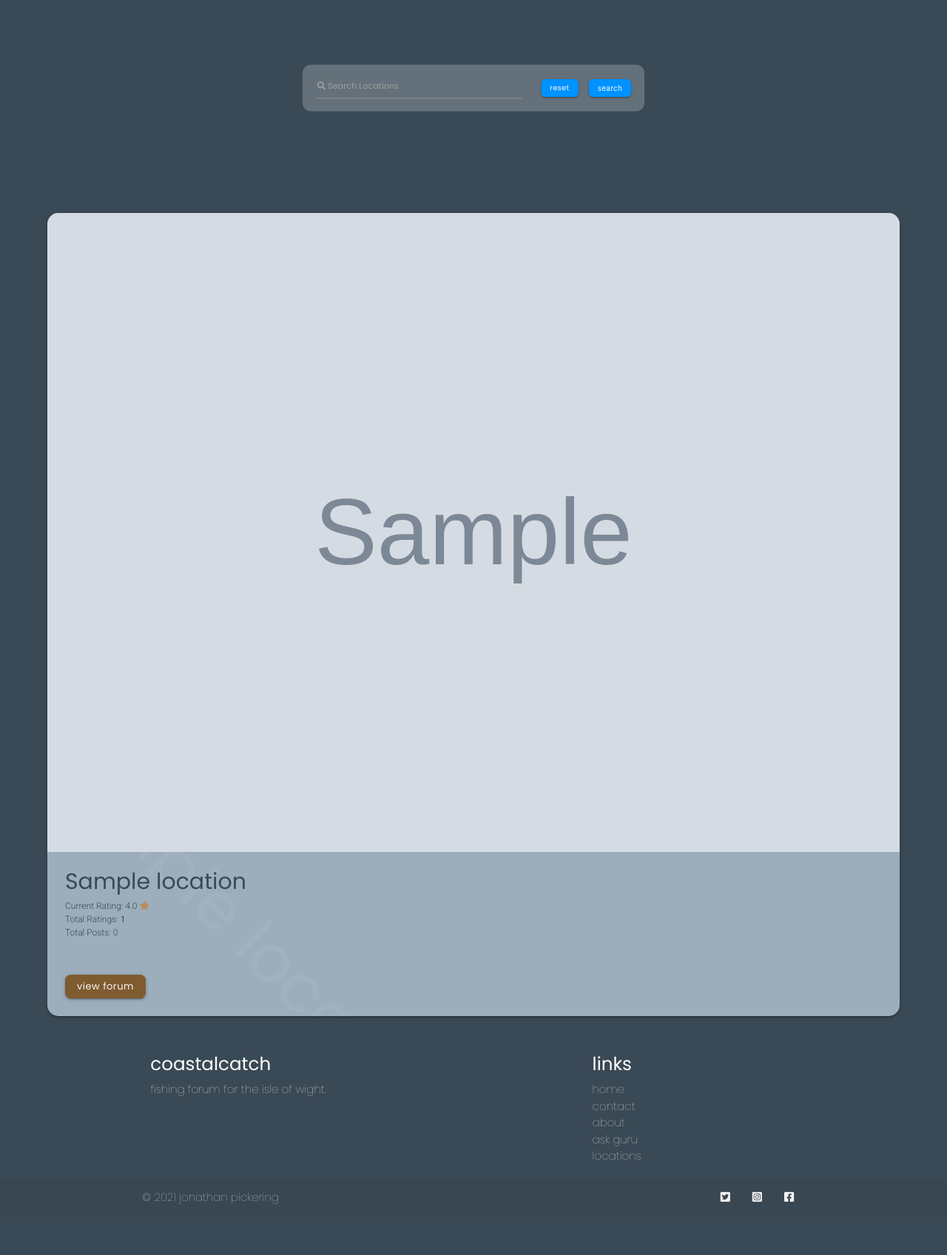
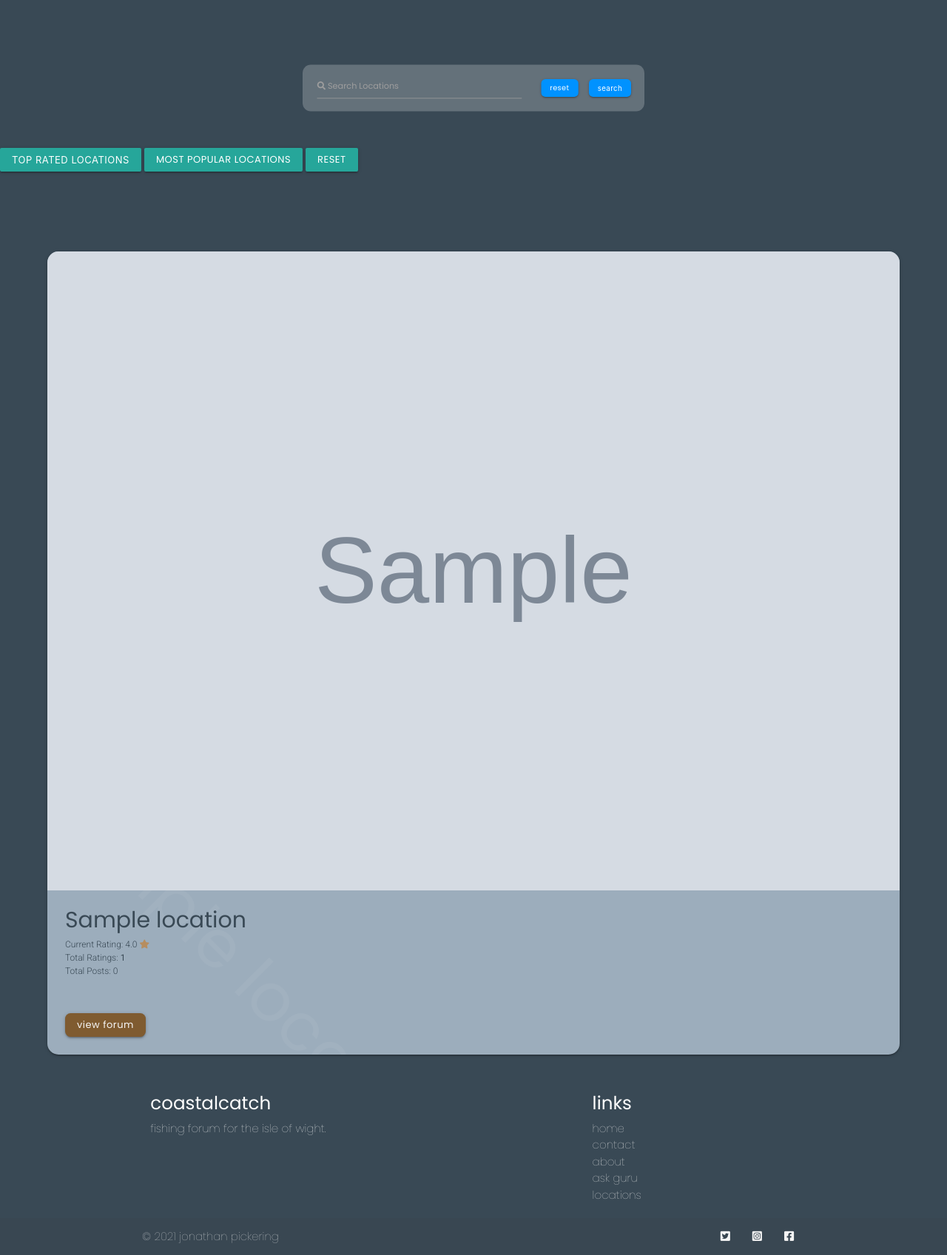
Before and after one commit to jjpickering10/CI-MS3-CoastalCatchIOW, a Flask app: page /get_locations in a window 1280 px wide. Shown: the part 236-1933 px from the top of the page at 74% size. Before the commit the page ends 1864 px from the top, so only its background shows below. Run offline with Flask 2, Linux system fonts and the light colour scheme; grey boxes marked "Sample" are stand-in pictures; a database or web service that is not in the repository returns one stand-in record (values such as "Sample title"); some libraries are stand-ins or nearby versions.

Commit message:
Add toggle button for top rated locations using javascript

```diff
--- a/app.py
+++ b/app.py
@@ -223,8 +223,10 @@
         locations = list(mongo.db.locations.find(
             {"$text": {"$search": location_query}}))
         ratings = list(mongo.db.ratings.find())
+        posts = list(mongo.db.reviews.find())
         return render_template(
-            "locations.html", locations=locations, ratings=ratings)
+            "locations.html", locations=locations,
+            ratings=ratings, posts=posts)
 
     return redirect(url_for('get_locations'))
 
--- a/static/css/style.css
+++ b/static/css/style.css
@@ -209,6 +209,10 @@
   font-size: 2rem;
   font-weight: 400;
   color: var(--primary-blue);
+}
+
+.locations-hide {
+  display: none;
 }
 
 main {
--- a/static/css/style.scss
+++ b/static/css/style.scss
@@ -275,6 +275,10 @@
 }
 
 // Locations Page
+
+.locations-hide {
+    display: none;
+}
 
 main {
     margin: 0 auto;
--- a/templates/locations.html
+++ b/templates/locations.html
@@ -17,11 +17,19 @@
         <label for="location_query"><i class="fas fa-search"></i> Search Locations</label>
       </div>
       <div class="col s12 m4 search-buttons">
-        <a href="" class="btn-small">Reset</a>
+        <a href="{{ url_for('get_locations') }}" class="btn-small">Reset</a>
         <button type="submit" class="btn-small">Search</button>
       </div>
     </div>
   </form>
+</div>
+
+<div class="row">
+  <col class="s12 m6">
+    <button id="ratings-button" class="btn-small">Top Rated Locations</button>
+    <a href="" class="btn-small">Most Popular Locations</a>
+    <a href="{{ url_for('get_locations') }}" class="btn-small">Reset</a>
+  </col>
 </div>
 
 {% if locations|length > 0 %}
@@ -53,7 +61,7 @@
       {% endif %}
       {% endfor %}
       {% if rating_score|length > 0 %}
-      <p>Current Rating: {{ ((rating_score|sum)/rating_score|length)|round(1, 'ceil') }} <i class="fas fa-star"></i></p>
+      <p>Current Rating: <span class="current-rating">{{ ((rating_score|sum)/rating_score|length)|round(1, 'ceil') }}</span> <i class="fas fa-star"></i></p>
       <p>Total Ratings: <span class="rating-total">{{ rating_score|length }}</span></p>
       {% else %}
       <p>Current Rating: N/A</p>
@@ -73,3 +81,38 @@
 {% endif %}
 
 {% endblock %}
+
+{% block scripts %}
+<script>
+  // Loop for showing top rated locations
+  const locationsCards = document.querySelectorAll(".locations-card")
+  const ratingsButton = document.querySelector("#ratings-button")
+
+  ratingsButton.addEventListener('click', () => {
+    let topRatings = {}
+    let displayRatings = [];
+    locationsCards.forEach((rating) => {
+      rating.style.display = "none"
+      const y = rating.querySelector('.card-title').innerText
+      const x = rating.querySelector('.current-rating');
+      if (x !== null) {
+        const score = parseFloat(x.innerText)
+        topRatings[y] = score
+        // Adapted from https://javascript.plainenglish.io/sorting-objects-39a3cc47f9fe
+        const newRatings = (Object.entries(topRatings).sort((a, b) => b[1] - a[1])).slice(0, 3)
+        displayRatings = newRatings
+      }
+    })
+    if (displayRatings.length > 0) {
+      locationsCards.forEach(rating => {
+        const y = rating.querySelector('.card-title').innerText
+        displayRatings.forEach(display => {
+          if (y.toLowerCase() === display[0].toLowerCase()) {
+            rating.style.display = "block"
+          }
+        })
+      })
+    }
+  })
+</script>
+{% endblock %}
```
Also changed, not shown: 1 other file.
